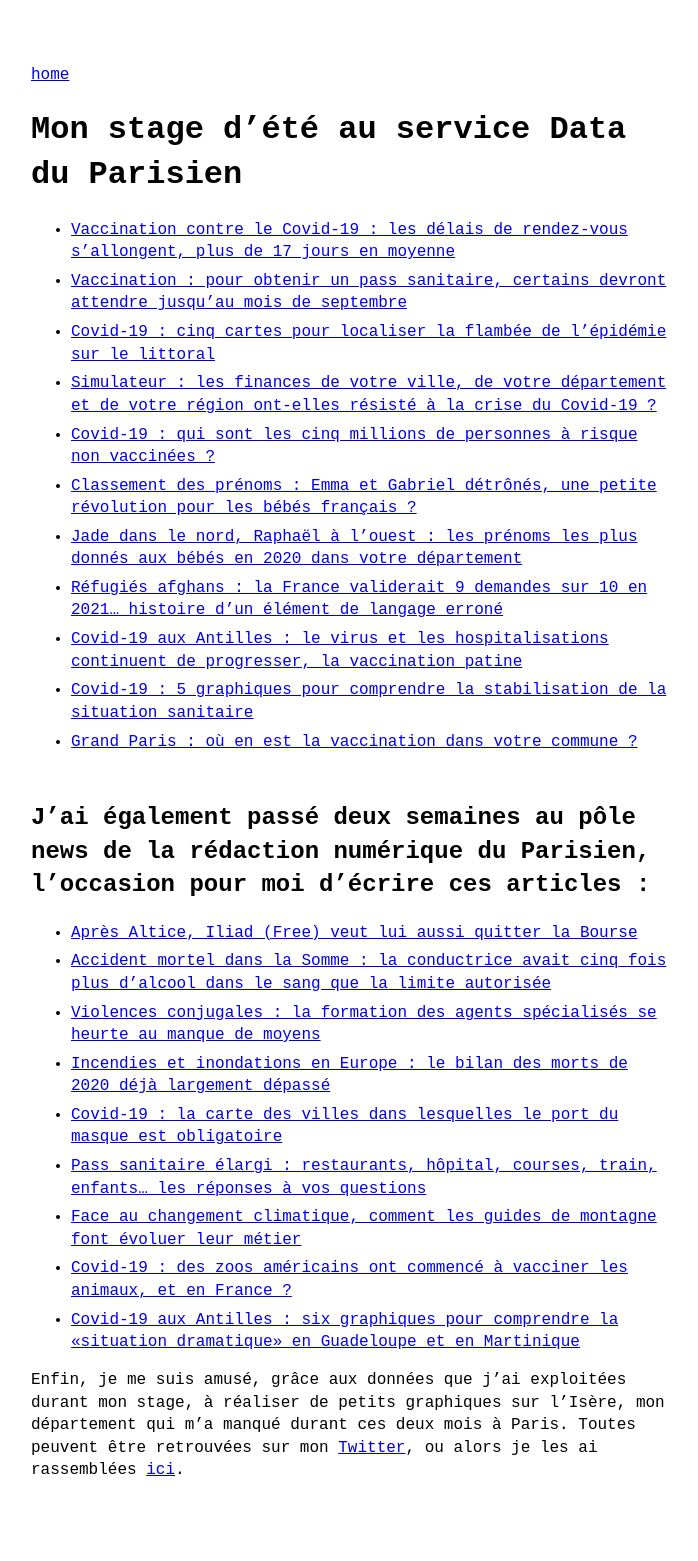
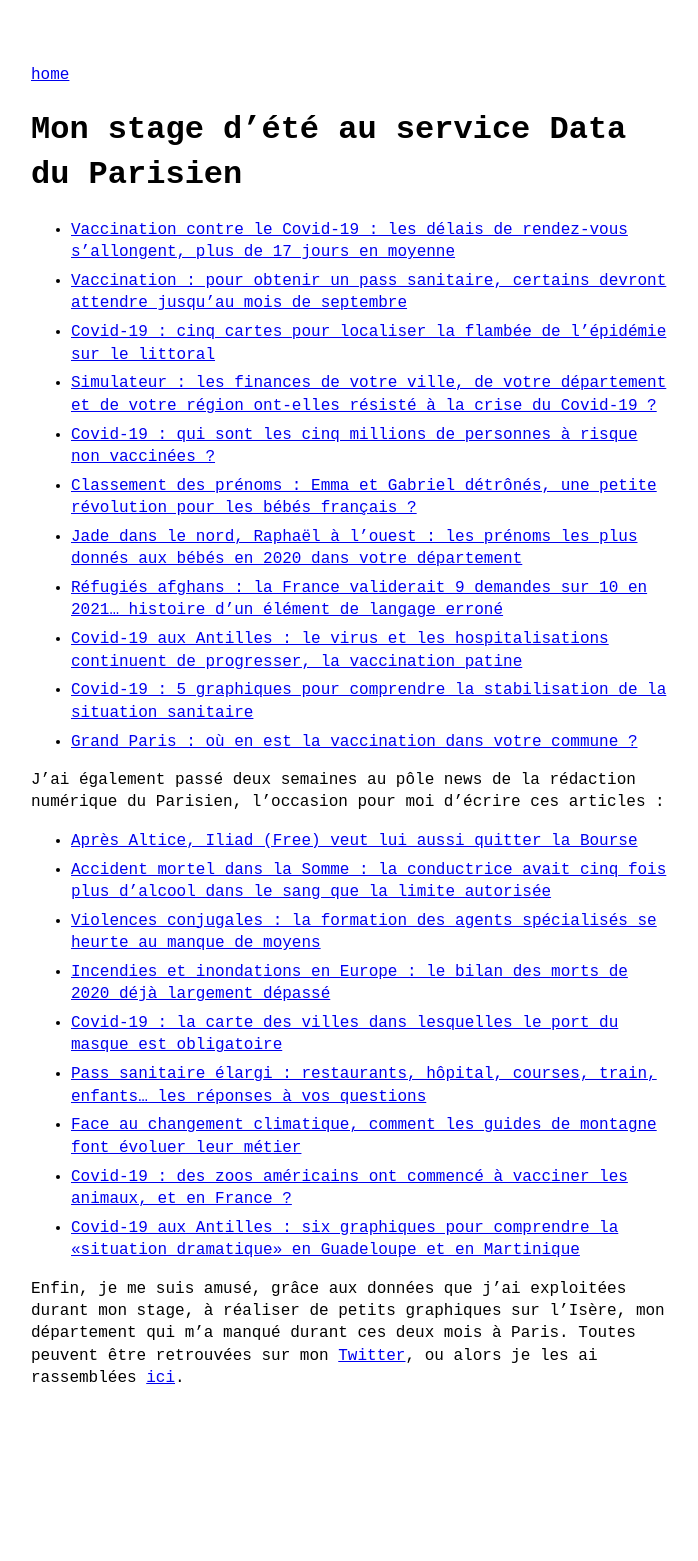
Before and after one commit to deroudilhep/deroudilhep.github.io, a Jekyll site: the page built from pages/periodes/le-parisien-data.md, in a window 1280 px wide. Shown: the whole page, without its empty margins (289-987 px from the left). Built offline with Jekyll 4.4.1, drawn with Linux system fonts in a browser that asks for light colours; after the commit the page ends 1469 px from its top, so only the background shows below that.

```diff
--- a/pages/periodes/le-parisien-data.md
+++ b/pages/periodes/le-parisien-data.md
@@ -17,7 +17,7 @@ title: Le Parisien Data
 - [Covid-19 : 5 graphiques pour comprendre la stabilisation de la situation sanitaire](https://www.leparisien.fr/societe/covid-19-5-graphiques-pour-comprendre-la-stabilisation-de-la-situation-sanitaire-24-08-2021-TJVGVIS5QFGYJKKAGFFRMQGKPA.php)
 - [Grand Paris : où en est la vaccination dans votre commune ?](https://www.leparisien.fr/societe/sante/grand-paris-ou-en-est-la-vaccination-dans-votre-commune-20-08-2021-EU7BSDAEARAJVBRWF6H7XWIASQ.php)
 
-## J'ai également passé deux semaines au pôle news de la rédaction numérique du Parisien, l'occasion pour moi d'écrire ces articles :
+J'ai également passé deux semaines au pôle news de la rédaction numérique du Parisien, l'occasion pour moi d'écrire ces articles :
 
 - [Après Altice, Iliad (Free) veut lui aussi quitter la Bourse](https://www.leparisien.fr/economie/apres-altice-iliad-free-veut-lui-aussi-quitter-la-bourse-30-07-2021-MPKB2MYVK5HQDLUXVPSHPQFJ2A.php)
 - [Accident mortel dans la Somme : la conductrice avait cinq fois plus d’alcool dans le sang que la limite autorisée](https://www.leparisien.fr/faits-divers/accident-mortel-dans-la-somme-la-conductrice-avait-cinq-fois-plus-dalcool-dans-le-sang-que-la-limite-autorisee-30-07-2021-7WVTBGX2TFGLPGCLTK55NCCUWI.php)
```
